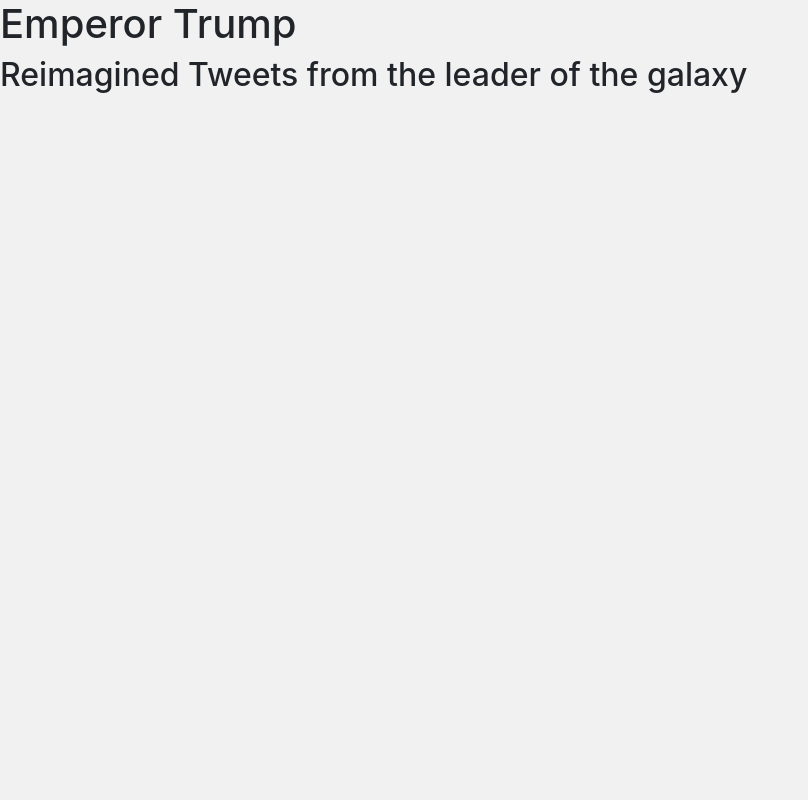
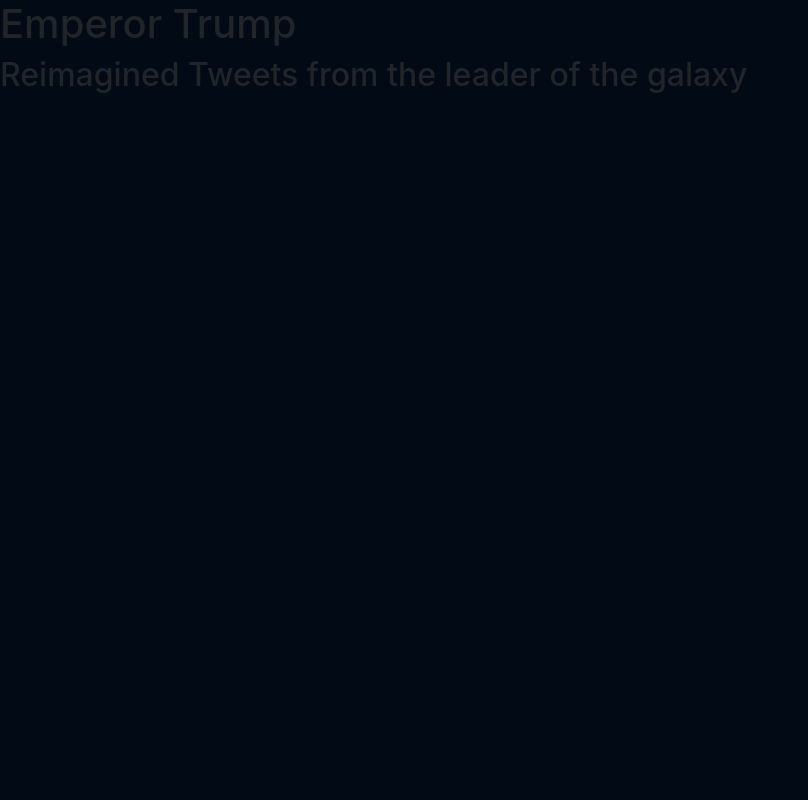
Before and after one commit to nmbr13/donald-palpatine, a Flask app: page / in a window 1280 px wide. Shown: the whole page, without its empty margins (0-808 px from the left). Run offline with Flask 2, Linux system fonts and the light colour scheme; some libraries are stand-ins or nearby versions.

Commit message:
color updates

```diff
--- a/static/style.css
+++ b/static/style.css
@@ -1,5 +1,5 @@
 body{
-  background-color: #f1f1f1;
+  background-color: #020a16;
 }
 .card{
   background-color: white;
```
